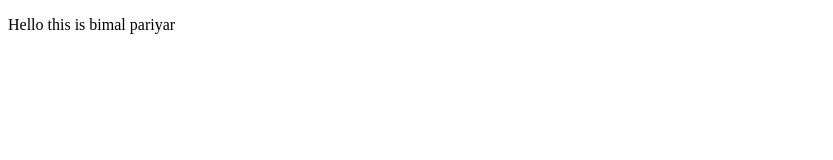
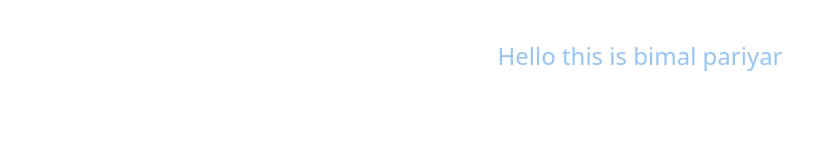
Before and after one commit to bmlpariyar/portfolio, a plain HTML site: page index.html in a window 1280 px wide. Shown: the whole page, without its empty margins (0-833 px from the left). Drawn offline with nearby package versions, Linux system fonts and the light colour scheme.

Commit message:
added tailwind css

```diff
--- a/index.html
+++ b/index.html
@@ -4,8 +4,9 @@
     <meta charset="UTF-8">
     <meta name="viewport" content="width=device-width, initial-scale=1.0">
     <title>Bimal Pariyar</title>
+    <script src="https://cdn.tailwindcss.com"></script>
 </head>
 <body>
-    <p>Hello this is bimal pariyar</p>
+    <p class="text-blue-300 text-2xl text-center mt-10">Hello this is bimal pariyar</p>
 </body>
 </html>
```
